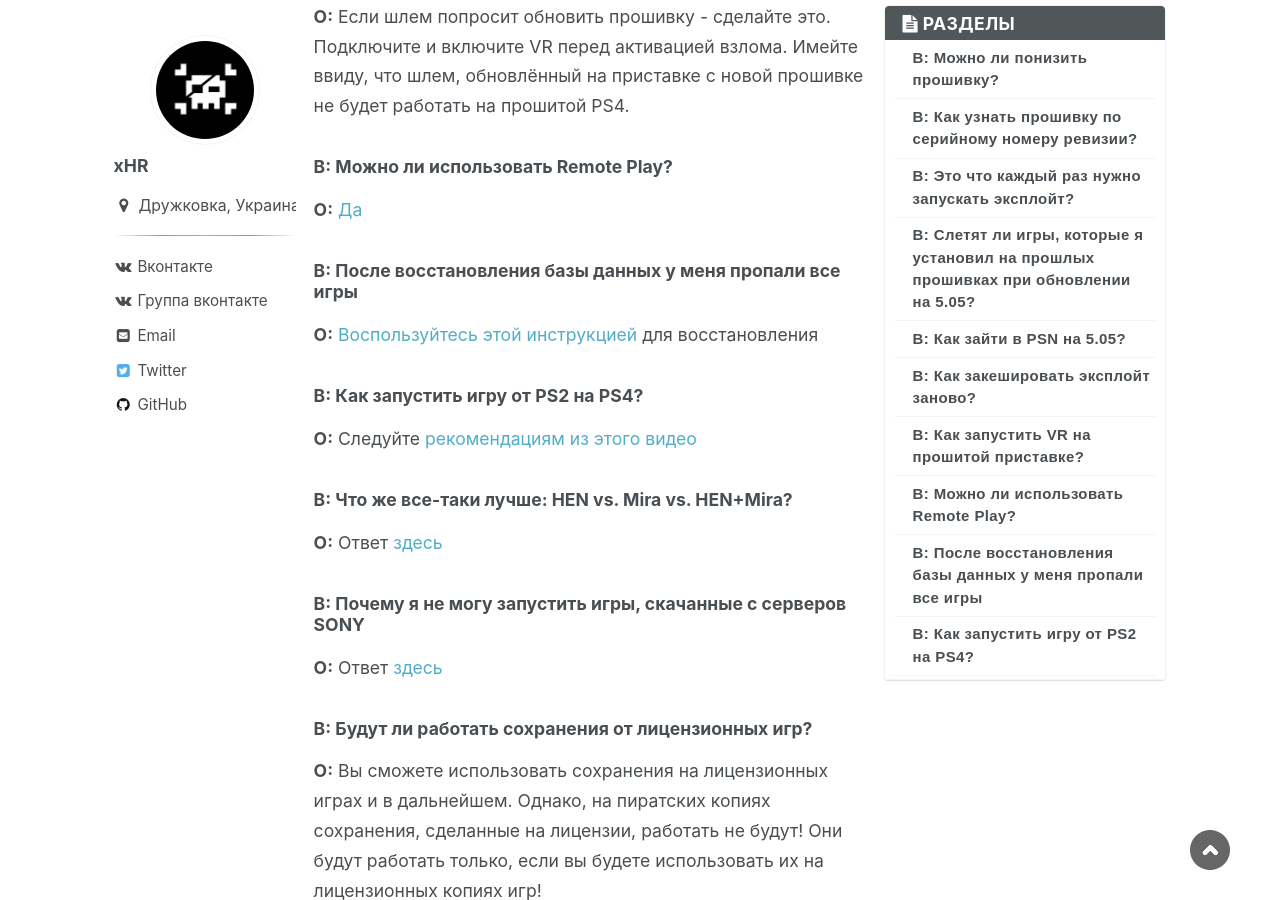
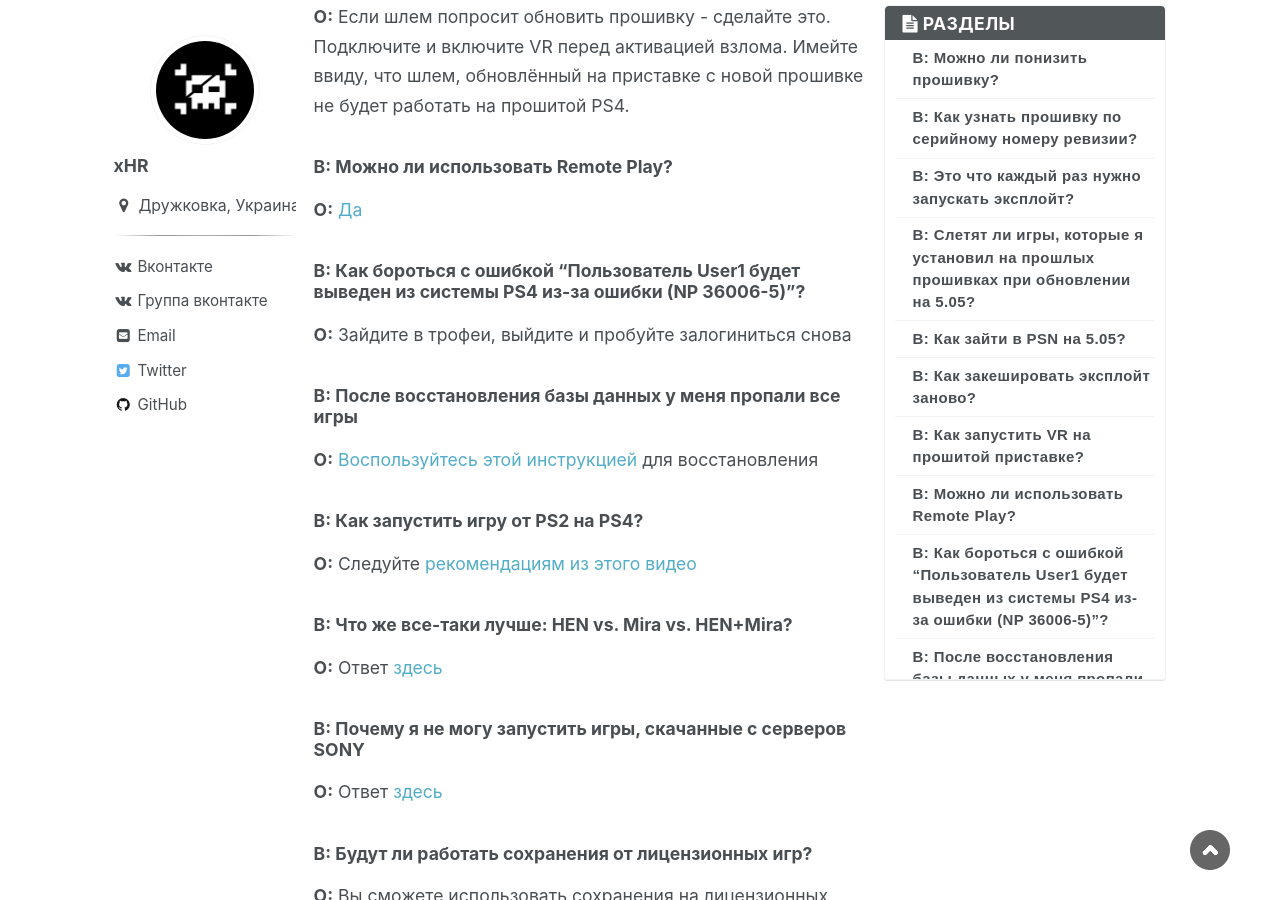
Before and after one commit to rashevskyv/ps4, a Jekyll site: the page built from _pages/faq.md, in a window 1280 px wide and 900 px high, scrolled down 1583 px. Built offline with Jekyll 4.4.1, drawn with Linux system fonts in a browser that asks for light colours; nearby versions of some CDN libraries.

Commit message:
Дабавил информацию по ошибке в faq

```diff
--- a/_pages/faq.md
+++ b/_pages/faq.md
@@ -29,6 +29,9 @@
 
 ### **В:** Можно ли использовать Remote Play?
 **О:** [Да](remote-play){:target="_blank"}
+
+### **В:** Как бороться с ошибкой "Пользователь User1 будет выведен из системы PS4 из-за ошибки (NP 36006-5)"?
+**О:** Зайдите в трофеи, выйдите и пробуйте залогиниться снова
 
 ### **В:** После восстановления базы данных у меня пропали все игры
 **О:** [Воспользуйтесь этой инструкцией](https://4pda.ru/forum/index.php?s=&showtopic=885825&view=findpost&p=76994684){:target="_blank"} для восстановления
```
Also changed, not shown: _pages/home.md (+1 -1 lines).
